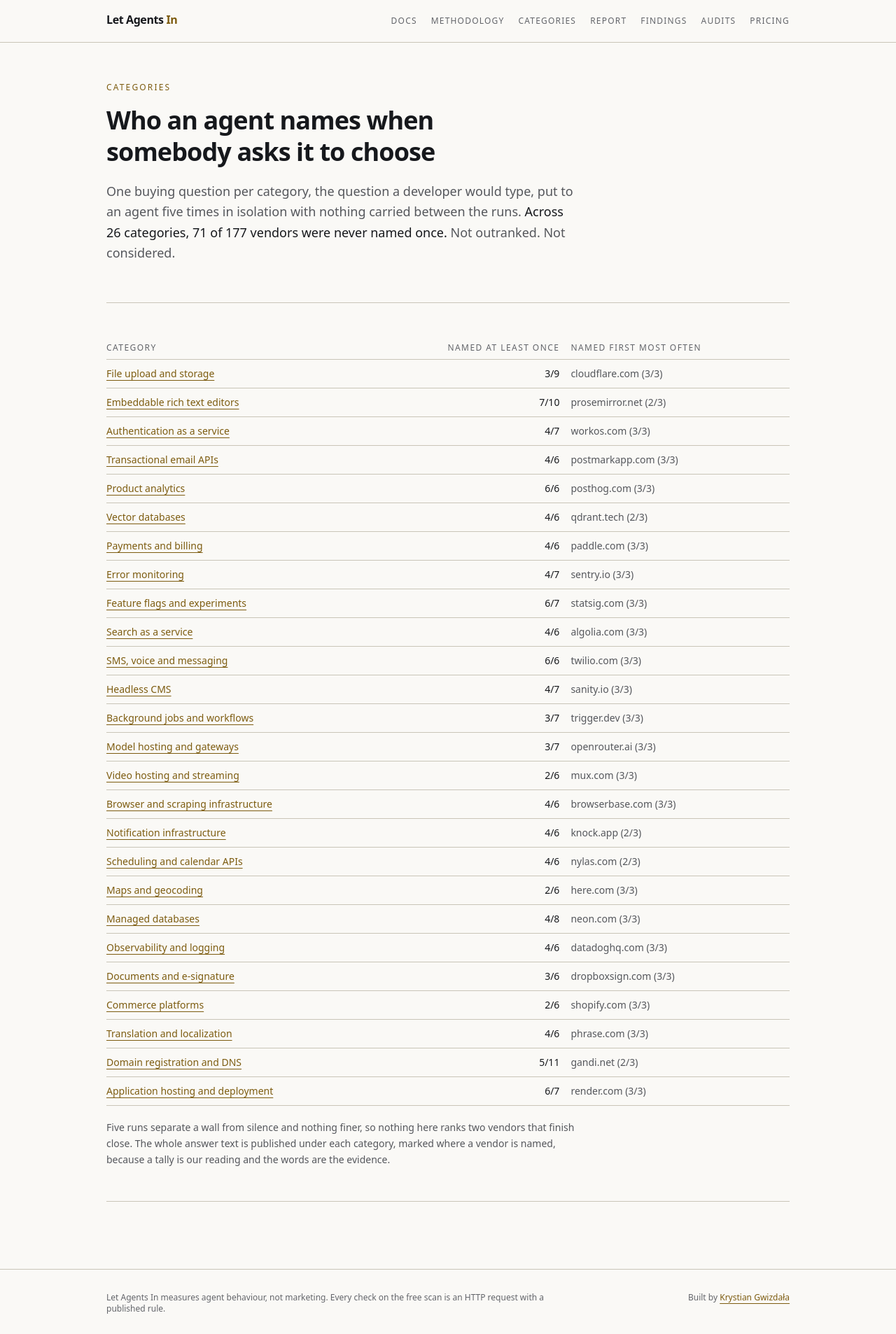
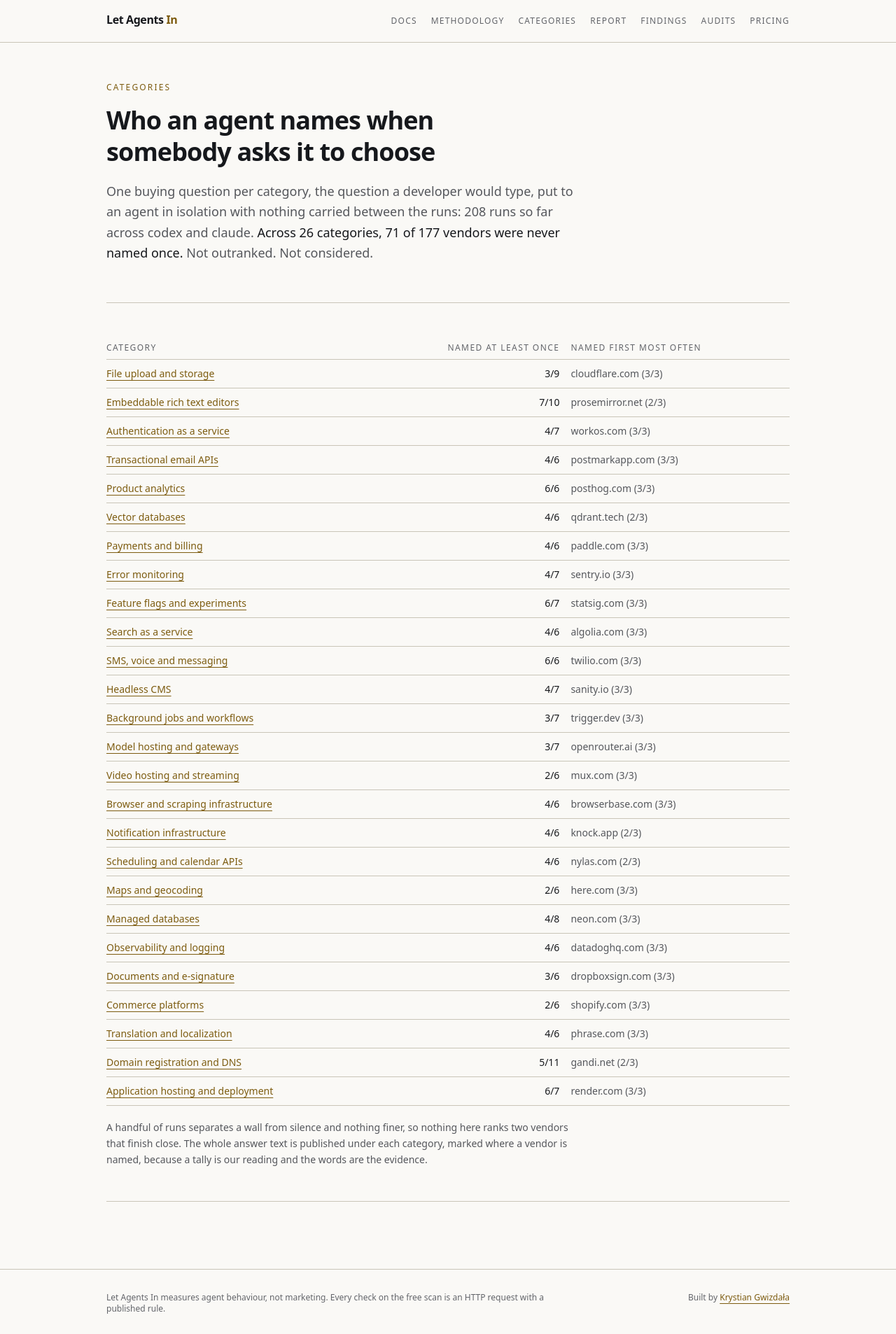
Before and after one commit to krystiangw/stackpick, a Next.js app: page /c in a window 1280 px wide. Shown: the top 1906 px of the page at 70% size. Built offline with nearby package versions, Linux system fonts and the light colour scheme; no server answers; the database is empty; what async_hooks, undici would draw is missing.

Commit message:
fix(c): liczba biegow na stronie zbiorczej liczona, nie wpisana
Cele maja teraz trzy, piec albo szesc biegow, zaleznie od tego, kiedy narzedzie
bylo dobijane, wiec zdanie o pieciu przestalo byc prawdziwe w dniu, w ktorym
doszlo drugie narzedzie.

```diff
--- a/src/app/c/page.tsx
+++ b/src/app/c/page.tsx
@@ -17,7 +17,7 @@
   alternates: { canonical: `${SITE_URL}/c` },
   title: 'Who an AI agent names, by category · Let Agents In',
   description:
-    'One buying question per category, put to an agent five times in isolation. Who it names, who it names first, and how many vendors it never mentions.',
+    'One buying question per category, put to an agent in isolation, on two different tools. Who it names, who it names first, and how many vendors it never mentions.',
 }
 
 export default async function CategoriesPage() {
@@ -41,6 +41,10 @@
   })
 
   const measured = rows.filter((row) => row.cell)
+  // Counted rather than written down: cells hold three, five or six runs depending on when a tool
+  // was topped up, and "five times" stopped being true the day a second tool arrived.
+  const runsTotal = cells.reduce((sum, cell) => sum + cell.runs, 0)
+  const toolNames = [...new Set(cells.map((cell) => cell.tool.split(' ')[0]))]
   const silent = measured.reduce((sum, row) => sum + ((row.cell?.rows.length ?? 0) - row.named), 0)
   const vendors = measured.reduce((sum, row) => sum + (row.cell?.rows.length ?? 0), 0)
 
@@ -52,8 +56,8 @@
           Who an agent names when somebody asks it to choose
         </h1>
         <p className="mt-5 max-w-2xl text-lg leading-relaxed text-ink-soft">
-          One buying question per category, the question a developer would type, put to an agent five times in
-          isolation with nothing carried between the runs.{' '}
+          One buying question per category, the question a developer would type, put to an agent in isolation with
+          nothing carried between the runs: {runsTotal} runs so far across {toolNames.join(' and ')}.{' '}
           <span className="font-medium text-ink">
             Across {measured.length} categories, {silent} of {vendors} vendors were never named once.
           </span>{' '}
@@ -91,8 +95,8 @@
           </table>
         </div>
         <p className="mt-5 max-w-2xl text-sm leading-relaxed text-ink-soft">
-          Five runs separate a wall from silence and nothing finer, so nothing here ranks two vendors that finish
-          close. The whole answer text is published under each category, marked where a vendor is named, because a
+          A handful of runs separates a wall from silence and nothing finer, so nothing here ranks two vendors that
+          finish close. The whole answer text is published under each category, marked where a vendor is named, because a
           tally is our reading and the words are the evidence.
         </p>
       </section>
```
